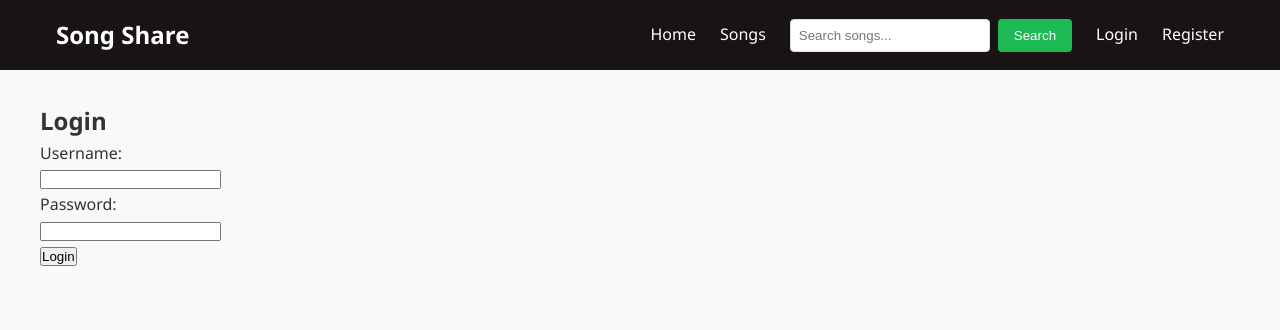
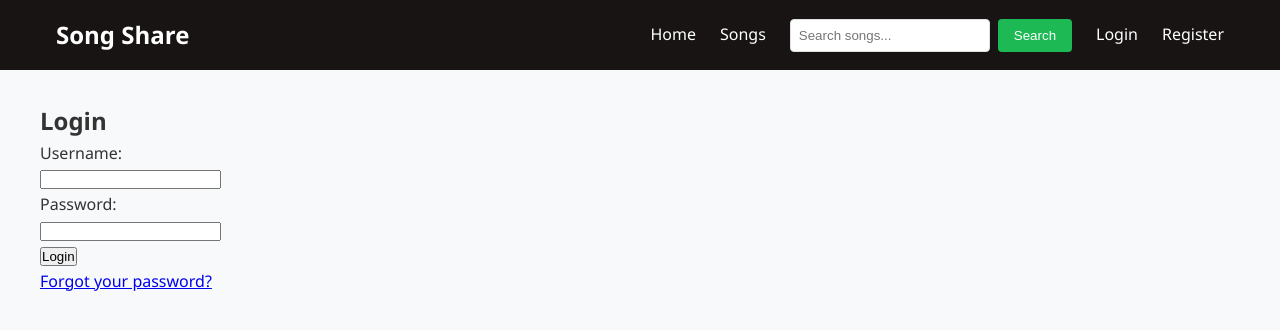
Before and after one commit to kokorohoriuchi/cybersecurity-project, a Flask app: page /login in a window 1280 px wide. Shown: the top 330 px of the page. Run offline with Flask 3, Linux system fonts and the light colour scheme.

Commit message:
Update login.html
added link to "forgot password"

```diff
--- a/templates/login.html
+++ b/templates/login.html
@@ -29,4 +29,6 @@
   <input type="submit" value="Login" />
 </form>
 
+<p><a href="{{ url_for('forgot_password') }}">Forgot your password?</a></p>
+
 {% endblock %}
```
